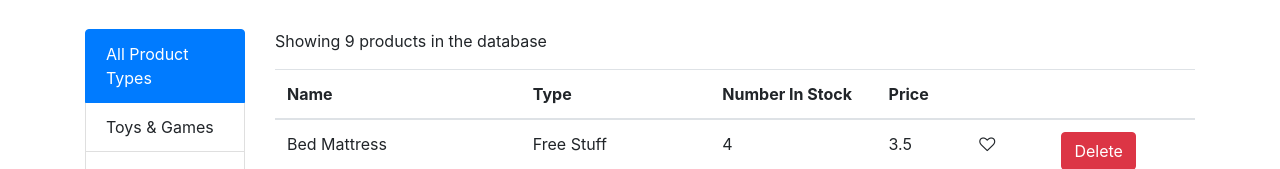
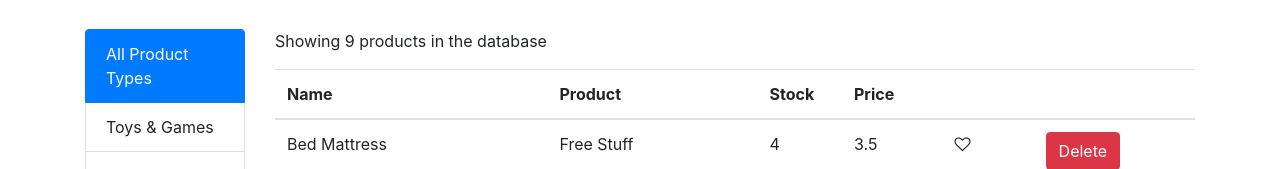
Before and after one commit to jt0398/Marketplace, a React (Create React App) app in the folder client/: page / in a window 1280 px wide. Shown: the part 256-425 px from the top of the page. Built offline with nearby package versions, Linux system fonts and the light colour scheme.

Commit message:
Added TableHeader component and sorting functionality

```diff
--- /dev/null
+++ b/client/src/components/common/tableHeader.js
@@ -0,0 +1,33 @@
+import React, { Component } from "react";
+
+class TableHeader extends Component {
+  raiseSort = (path) => {
+    const sortColumn = { ...this.props.sortColumn };
+    if (sortColumn.path === path)
+      sortColumn.order = sortColumn.order === "asc" ? "desc" : "asc";
+    else {
+      sortColumn.path = path;
+      sortColumn.order = "asc";
+    }
+    this.props.onSort(sortColumn);
+  };
+
+  render() {
+    return (
+      <thead>
+        <tr>
+          {this.props.columns.map((column) => (
+            <th
+              key={column.path || column.key}
+              onClick={() => this.raiseSort(column.path)}
+            >
+              {column.label}
+            </th>
+          ))}
+        </tr>
+      </thead>
+    );
+  }
+}
+
+export default TableHeader;
--- a/client/src/components/productsTable.js
+++ b/client/src/components/productsTable.js
@@ -1,7 +1,17 @@
 import React, { Component } from "react";
 import Like from "./common/like";
+import TableHeader from "./common/tableHeader";
 
 class ProductsTable extends Component {
+  columns = [
+    { path: "name", label: "Name" },
+    { path: "productType.name", label: "Product" },
+    { path: "numberInStock", label: "Stock" },
+    { path: "price", label: "Price" },
+    { key: "like" },
+    { key: "delete" },
+  ];
+
   raiseSort = (path) => {
     const sortColumn = { ...this.props.sortColumn };
     if (sortColumn.path === path)
@@ -14,21 +24,14 @@
   };
 
   render() {
-    const { products, onLike, onDelete } = this.props;
+    const { products, onLike, onDelete, onSort, sortColumn } = this.props;
     return (
       <table className="table">
-        <thead>
-          <tr>
-            <th onClick={() => this.raiseSort("name")}>Name</th>
-            <th onClick={() => this.raiseSort("productType.name")}>Type</th>
-            <th onClick={() => this.raiseSort("numberInStock")}>
-              Number In Stock
-            </th>
-            <th onClick={() => this.raiseSort("price")}>Price</th>
-            <th></th>
-            <th></th>
-          </tr>
-        </thead>
+        <TableHeader
+          columns={this.columns}
+          sortColumn={sortColumn}
+          onSort={onSort}
+        />
         <tbody>
           {products.map((product) => (
             <tr key={product._id}>
```
